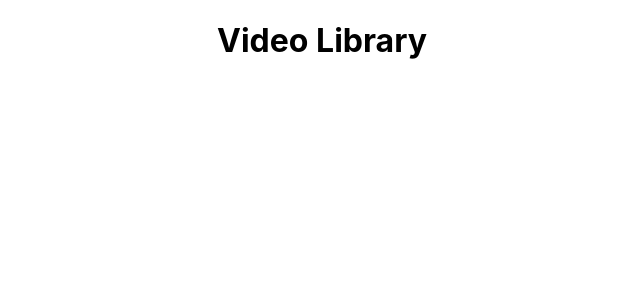
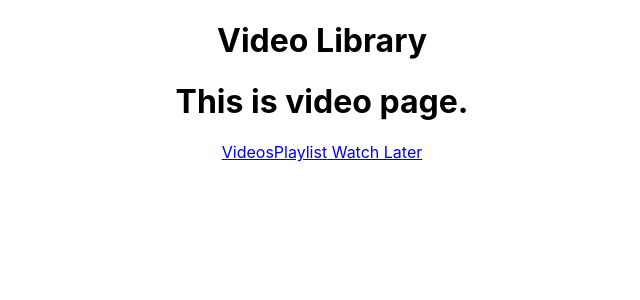
Before and after one commit to direshpradhan/fitverse-watch, a React (Create React App) app: page / in a window 1280 px wide. Shown: the top 300 px of the page, without its empty margins (318-958 px from the left). Built offline with nearby package versions, Linux system fonts and the light colour scheme.

Commit message:
Added basic routes

```diff
--- a/src/App.js
+++ b/src/App.js
@@ -1,9 +1,23 @@
 import './App.css';
+import {Routes, Route, Link} from "react-router-dom";
+import {Videos} from "./Videos";
+import {Playlist} from "./Playlist";
+import {WatchLater} from "./WatchLater";
 
 function App() {
   return (
     <div className="App">
       <h1>Video Library</h1>
+
+      <Routes>
+        <Route path="/" element={<Videos />} />
+        <Route path="/playlist" element={<Playlist />} />
+        <Route path="/watch-later" element={<WatchLater/>} />
+      </Routes>
+
+      <Link to="/">Videos</Link>
+      <Link to="/playlist">Playlist</Link>
+      <Link to="/watch-later"> Watch Later</Link>
     </div>
   );
 }
--- /dev/null
+++ b/src/Playlist.js
@@ -0,0 +1,10 @@
+import React from 'react';
+
+export const Playlist = () => {
+    return (
+        <div>
+            <h1>This is Playlist</h1>
+
+        </div>
+    )
+}
--- /dev/null
+++ b/src/Videos.js
@@ -0,0 +1,9 @@
+import React from 'react';
+
+export const Videos = () => {
+    return (
+        <div>
+            <h1>This is video page.</h1>
+        </div>
+    )
+}
--- /dev/null
+++ b/src/WatchLater.js
@@ -0,0 +1,9 @@
+import React from 'react'
+
+export const WatchLater = () => {
+    return (
+        <div>
+            <h1>This is watch later</h1>
+        </div>
+    )
+}
```
